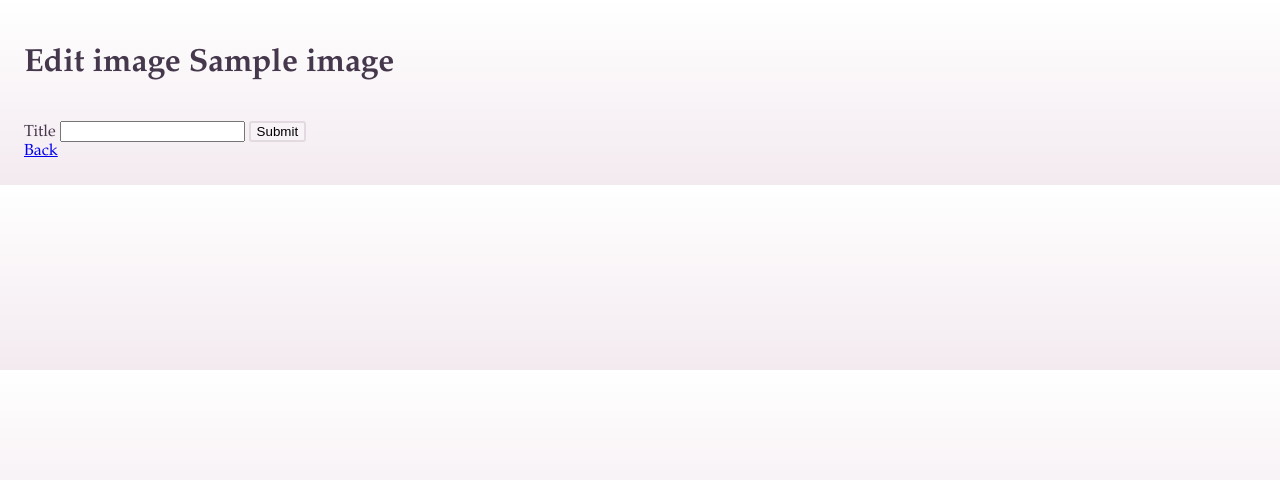
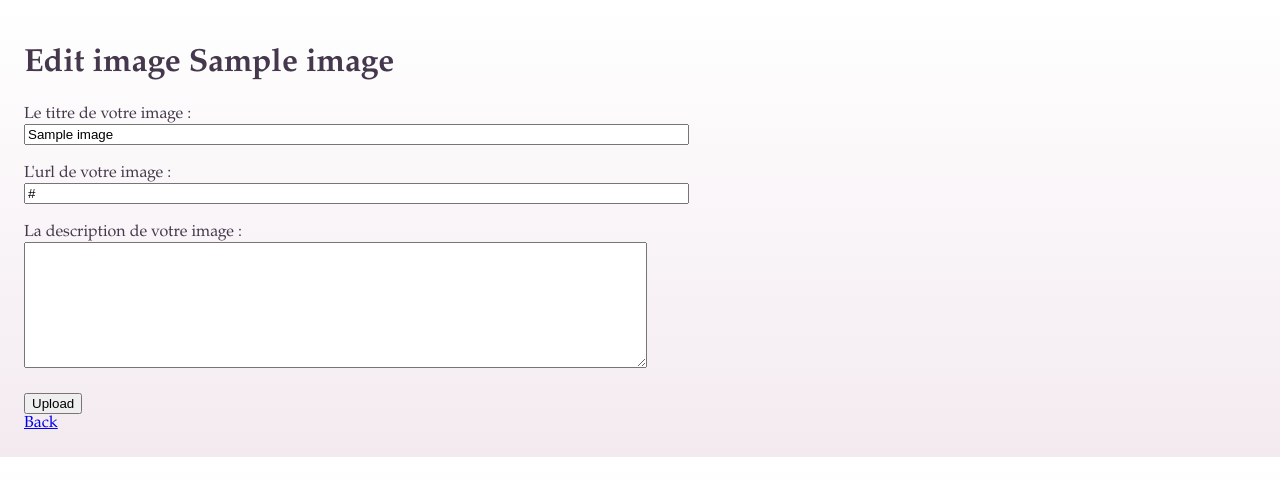
Before and after one commit to VictorGugg/portfolio-mvc, a PHP site: template src/View/_Image/edit.html.twig in a window 1280 px wide. Shown: the top 480 px of the page. Run offline with PHP 8.4, Linux system fonts and the light colour scheme; the template is opened without the code that fills it: most values are stand-ins (such as "Sample title", 1, 10 or a date in 2020); some libraries are stand-ins or nearby versions.

Commit message:
Commit use for a grouped debugging session : validation doesn't work, nor do the edition. Checkout => ImageController.php

```diff
--- a/src/View/_Image/component/_form.html.twig
+++ b/src/View/_Image/component/_form.html.twig
@@ -13,8 +13,6 @@
 
 <section id="admin_form">
 
-	<h3>Ajouter une image</h3>
-
 	<form
 		name="admin_form" id="admin_form" method="post" action="" enctype="multipart/form-data">
 
@@ -23,12 +21,18 @@
 		<input type="hidden" value="{{ image.id }}" name="id">
 
 		<label for="title">Le titre de votre image :</label><br/>
-		<input type="text" value="{{ image.title }}" id="title" name="title" maxlength="200" size="80" required/>
+		<input type="text" id="title" name="title" value="{{ image.title }}"
+                maxlength="200" size="80" required/>
+		<br/><br/>
+
+        <label for="url">L'url de votre image :</label><br/>
+		<input type="text" id="url" name="url" value="{{ image.url }}"
+                maxlength="200" size="80" required/>
 		<br/><br/>
 
 		<label for="description">La description de votre image :</label><br/>
 		<textarea id="description" name="description" value="{{ image.description }}"
-                    maxlength="1000" rows="8" cols="75"></textarea>
+                    maxlength="1000" rows="8" cols="75" required></textarea>
 		<br/><br/>
 
 		<input type="submit" name="submit" value="Upload"/>
--- a/src/View/_Image/edit.html.twig
+++ b/src/View/_Image/edit.html.twig
@@ -3,6 +3,6 @@
 {% block content %}
 	<h1>Edit image
 		{{ image.title }}</h1>
-	{% include '_Image/_form.html.twig' %}
+	{% include '_Image/component/_form.html.twig' %}
 	<a href="/images/show?id={{ image.id }}">Back</a>
 {% endblock %}
--- a/src/View/_Image/show.html.twig
+++ b/src/View/_Image/show.html.twig
@@ -4,7 +4,9 @@
 	<h1>Image
 		{{ image.title }}</h1>
 	<p>{{ image.id }}.
-		{{ image.title }}</p>
+		{{ image.description }}</p>
+	<p>{{ image.id }}.
+		{{ image.url }}</p>
 	<a href="/images/edit?id={{ image.id }}">Edit</a>
 	<form action="/images/delete" method="POST">
 		<input type="hidden" name="id" value="{{ image.id }}">
```
Also changed, not shown: src/Controller/AbstractController.php (+8 -0 lines), src/Controller/ImageController.php (+86 -9 lines), src/Model/ImageManager.php (+7 -5 lines), src/View/Item/component/_form.html.twig (+3 -4 lines).
